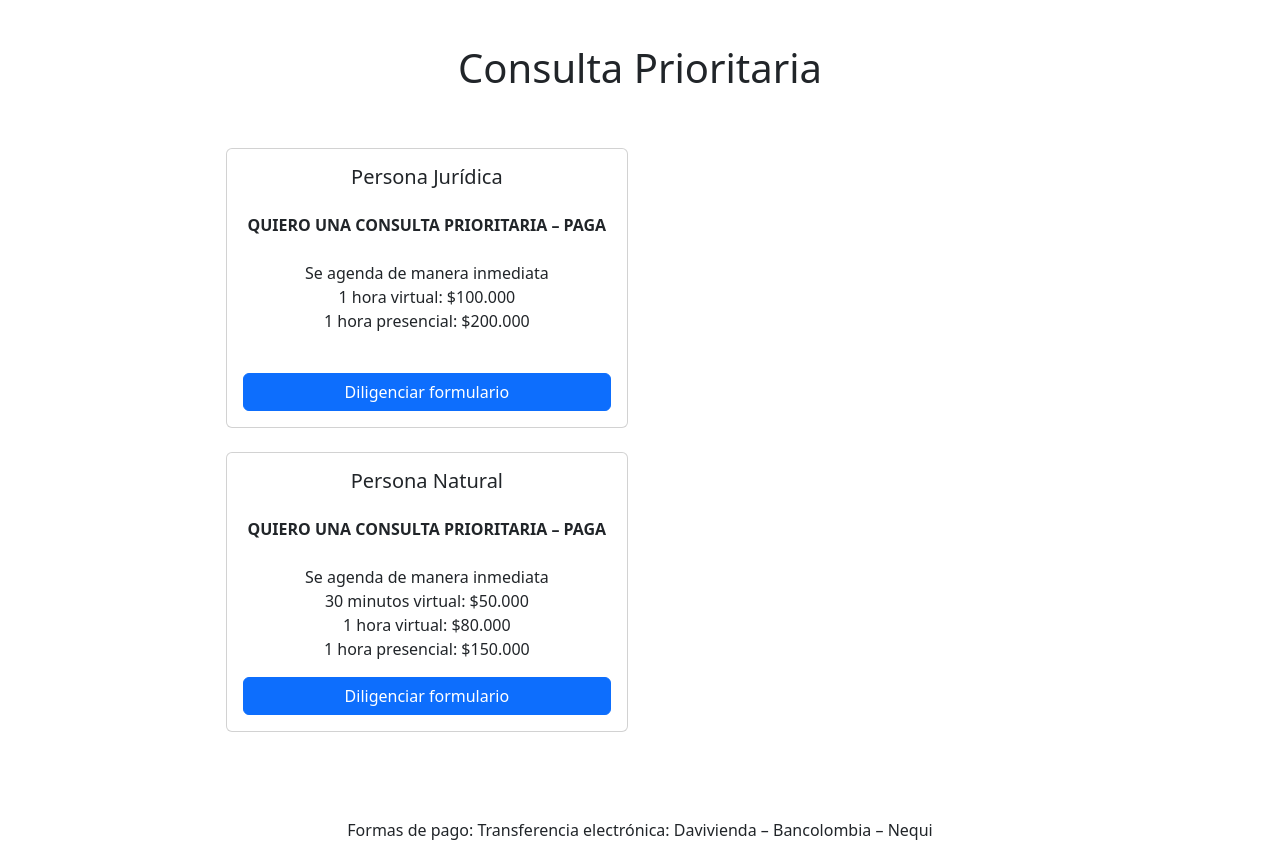
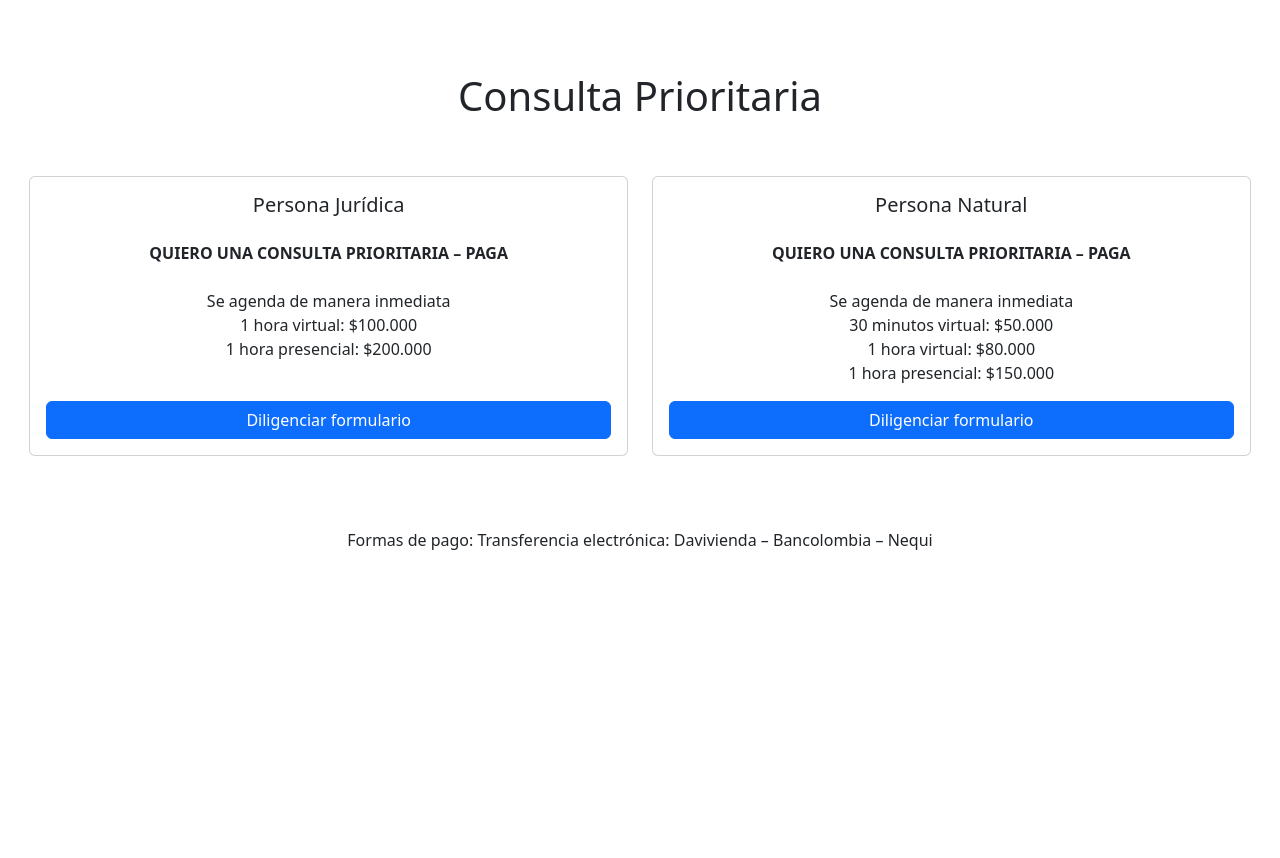
Before and after one commit to wjorellano/abogados, a Next.js app: page /consulta-prioritaria in a window 1280 px wide. After the commit the page ends 824 px from the top, so only its background shows below. Built offline with nearby package versions, Linux system fonts and the light colour scheme.

Commit message:
se ajustaron los estilos de los forms

```diff
--- a/src/app/consulta-prioritaria/page.js
+++ b/src/app/consulta-prioritaria/page.js
@@ -1,29 +1,122 @@
-'use client';
+// "use client";
+
+// import React, { useState } from "react";
+// import FormularioEmpresario from "../formulario-empresario/page";
+// import FormularioTrabajador from "../formulario-trabajador/page";
+// import "../globals.css";
+
+// const ConsultaPrioritariaPage = () => {
+//   const [activeForm, setActiveForm] = useState(null);
+
+//   const handleFormClick = (form) => {
+//     setActiveForm(form);
+//   };
+
+//   return (
+//     <div id="border border-black">
+//       <div id="container" className={activeForm ? "shift-left" : ""}>
+//         <div className="row justify-content-center mt-4 m-auto mb-5">
+// <div className="row justify-content-center mt-5 pb-5 m-auto">
+//   <h1 className="text-center">Consulta Prioritaria</h1>
+// </div>
+//           <div className="col-md-6">
+//             <div className="card mb-4">
+//               <div className="card-body">
+//                 <h5 className="card-title text-center mb-4">
+//                   Persona Jurídica
+//                 </h5>
+//                 <p className="card-text text-center">
+//                   <strong>QUIERO UNA CONSULTA PRIORITARIA – PAGA</strong>
+//                   <br />
+//                   <br />
+//                   Se agenda de manera inmediata
+//                   <br />
+//                   1 hora virtual: $100.000
+//                   <br />
+//                   1 hora presencial: $200.000
+//                   <br />
+//                   <br />
+//                 </p>
+//                 <button
+//                   onClick={() => handleFormClick("empresario")}
+//                   className="btn btn-primary w-100"
+//                 >
+//                   Diligenciar formulario
+//                 </button>
+//               </div>
+//             </div>
+//   <div className="card">
+//     <div className="card-body">
+//       <h5 className="card-title text-center mb-4">Persona Natural</h5>
+//       <p className="card-text text-center">
+//         <strong>QUIERO UNA CONSULTA PRIORITARIA – PAGA</strong>
+//         <br />
+//         <br />
+//         Se agenda de manera inmediata
+//         <br />
+//         30 minutos virtual: $50.000
+//         <br />
+//         1 hora virtual: $80.000
+//         <br />
+//         1 hora presencial: $150.000
+//         <br />
+//       </p>
+//       <button
+//         onClick={() => handleFormClick("trabajador")}
+//         className="btn btn-primary w-100"
+//       >
+//         Diligenciar formulario
+//       </button>
+//     </div>
+//   </div>
+// </div>
+//           <div className="col-md-6">
+//             {activeForm === "empresario" && <FormularioEmpresario />}
+//             {activeForm === "trabajador" && <FormularioTrabajador />}
+//           </div>
+//         </div>
+//       </div>
+// <p className="text-center mt-2">
+//   Formas de pago: Transferencia electrónica: Davivienda – Bancolombia –
+//   Nequi
+// </p>
+//     </div>
+//   );
+// };
+
+// export default ConsultaPrioritariaPage;
+
+"use client";
 
 import React, { useState } from "react";
 import FormularioEmpresario from "../formulario-empresario/page";
 import FormularioTrabajador from "../formulario-trabajador/page";
-import '../globals.css';
+// import "../globals.css";
 
 const ConsultaPrioritariaPage = () => {
-  const [activeForm, setActiveForm] = useState(null);
+  const [activeForm, setActiveForm] = useState(false);
 
   const handleFormClick = (form) => {
     setActiveForm(form);
   };
 
+  console.log(activeForm);
+
   return (
-    <div id="">
-      <div id="container" className={activeForm ? 'shift-left' : ''}>
-        <div className="row justify-content-center mt-4 m-auto mb-5">
+    <div className="">
+      <div className={activeForm ? "shift-left" : " wrapper mt-5"}>
+        {activeForm === false ? (
+          <>
+            <div className=" row w-100 mx-auto mt-5">
               <div className="row justify-content-center mt-5 pb-5 m-auto">
                 <h1 className="text-center">Consulta Prioritaria</h1>
               </div>
-          <div className="col-md-6">
-
+              <div className="col-12 col-sm-12 col-md-6">
                 <div className="card mb-4">
                   <div className="card-body">
-                <h5 className="card-title text-center mb-4">Persona Jurídica</h5>
+                    <h5 className="card-title text-center mb-4">
+                      Persona Jurídica
+                    </h5>{" "}
                     <p className="card-text text-center">
                       <strong>QUIERO UNA CONSULTA PRIORITARIA – PAGA</strong>
                       <br />
@@ -44,9 +137,13 @@ const ConsultaPrioritariaPage = () => {
                     </button>
                   </div>
                 </div>
+              </div>
+              <div className="col-12 col-sm-12 col-md-6">
                 <div className="card">
                   <div className="card-body">
-                <h5 className="card-title text-center mb-4">Persona Natural</h5>
+                    <h5 className="card-title text-center mb-4">
+                      Persona Natural
+                    </h5>
                     <p className="card-text text-center">
                       <strong>QUIERO UNA CONSULTA PRIORITARIA – PAGA</strong>
                       <br />
@@ -69,15 +166,47 @@ const ConsultaPrioritariaPage = () => {
                   </div>
                 </div>
               </div>
-          <div className="col-md-6">
-            {activeForm === "empresario" && <FormularioEmpresario />}
-            {activeForm === "trabajador" && <FormularioTrabajador />}
             </div>
+            <p className="text-center mt-5">
+              Formas de pago: Transferencia electrónica: Davivienda –
+              Bancolombia – Nequi
+            </p>
+          </>
+        ) : activeForm === "empresario" ? (
+          <div className="container">
+            {/* <a
+              href="#"
+              onClick={() => setActiveForm(false)}
+              className="text-decoration-none ml-auto"
+            >
+              <i className="fas fa-arrow-left"></i> Volver
+            </a> */}
+            <div className="row justify-content-center mt-5 pb-5 m-auto">
+              <h1 className="text-center">Consulta Prioritaria</h1>
             </div>
+            <FormularioEmpresario />
+            <button
+              className="btn border border-danger text-danger w-100 mt-2 mb-4"
+              onClick={() => setActiveForm(false)}
+            >
+              Volver
+            </button>
           </div>
-      <p className="text-center mt-2">
-        Formas de pago: Transferencia electrónica: Davivienda – Bancolombia – Nequi
-      </p>
+        ) : (
+          <div className="container">
+            <div className="row justify-content-center mt-5 pb-5 m-auto">
+              <h1 className="text-center">Consulta Prioritaria</h1>
+            </div>
+            <FormularioTrabajador />
+            <button
+              className="btn border border-danger text-danger w-100 mt-2 mb-4"
+              onClick={() => setActiveForm(false)}
+            >
+              Volver
+            </button>
+          </div>
+        )}
+      </div>
     </div>
   );
 };
--- a/src/app/empleado-accidentes/page.js
+++ b/src/app/empleado-accidentes/page.js
@@ -112,8 +112,8 @@ const EmpleadoAccidente = () => {
   };
 
   return (
-    <div id="container" className="mt-5">
-      <h1>SOY EMPLEADO</h1>
+    <div className="formulario">
+      <h1 className="mt-5">SOY EMPLEADO</h1>
       <h2>TENGO UN CASO LABORAL</h2>
       <h2>ACCIDENTES DE TRABAJO – ENFERMEDADES LABORALES</h2>
       <p>Si tomamos tu caso la consulta es gratis</p>
--- a/src/app/globals.css
+++ b/src/app/globals.css
@@ -36,7 +36,7 @@ p.text-center {
 }
 
 #card-container {
-  position: relative;
+  /* position: relative; */
   width: 100%;
   background-color: white;
   padding: 30px;
@@ -44,3 +44,16 @@ p.text-center {
   border-radius: 8px;
   transition: all 0.3s ease;
 }
+
+.formulario{
+  margin-top: 800px;
+}
+.formulario2 {
+  margin-top: 500px;
+}
+
+.wrapper {
+  width: 100%;
+  height: 100vh;
+  /* border: 1px solid #000; */
+}
```
Also changed, not shown: src/app/empleado-laboral/page.js (+39 -14 lines), src/app/formulario-empresario/page.js (+39 -20 lines), src/app/formulario-trabajador/page.js (+29 -17 lines). Lines whose indentation alone changed are shown as unchanged.
